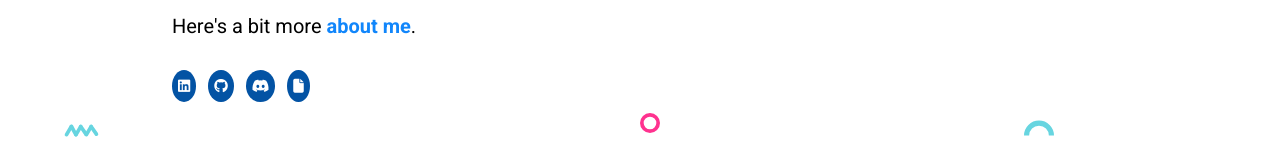
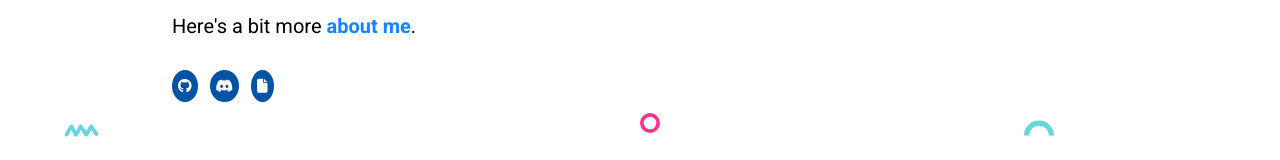
Before and after one commit to Kerzmani/Exclusive-E-Portfoliio, a plain HTML site: page index.html in a window 1280 px wide. Shown: the part 527-687 px from the top of the page. Drawn offline with nearby package versions, Linux system fonts and the light colour scheme.

Commit message:
Further Link Updates

```diff
--- a/index.html
+++ b/index.html
@@ -86,16 +86,16 @@
           Here's a bit more <b class="blue click" onclick="toggleModal()">about me</b>.
         </p>
         <div class="social__list">
-          <a href="#" target="_blank" onclick="toggleModal()" class="social__link click">
+          <!-- <a href="#" target="_blank" onclick="toggleModal()" class="social__link click">
             <i class="fa-brands fa-linkedin"></i>
-          </a>
+          </a> -->
           <a href="https://github.com/Kerzmani" target="_blank" class="social__link click">
             <i class="fa-brands fa-github"></i>
           </a>
           <a href="https://discord.com/users/181540650074767360" target="_blank" class="social__link click">
             <i class="fa-brands fa-discord"></i>
           </a>
-          <a href="assets/RESUMEHERE" target="_blank" class="social__link click">
+          <a href="assets/Resume.html" target="_blank" class="social__link click">
             <i class="fa-solid fa-file"></i>
           </a>
         </div>
```
